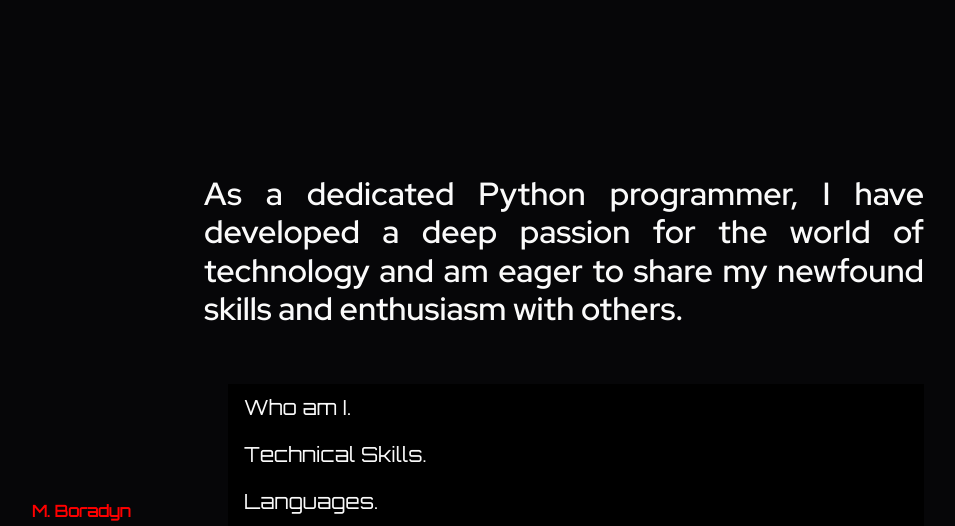
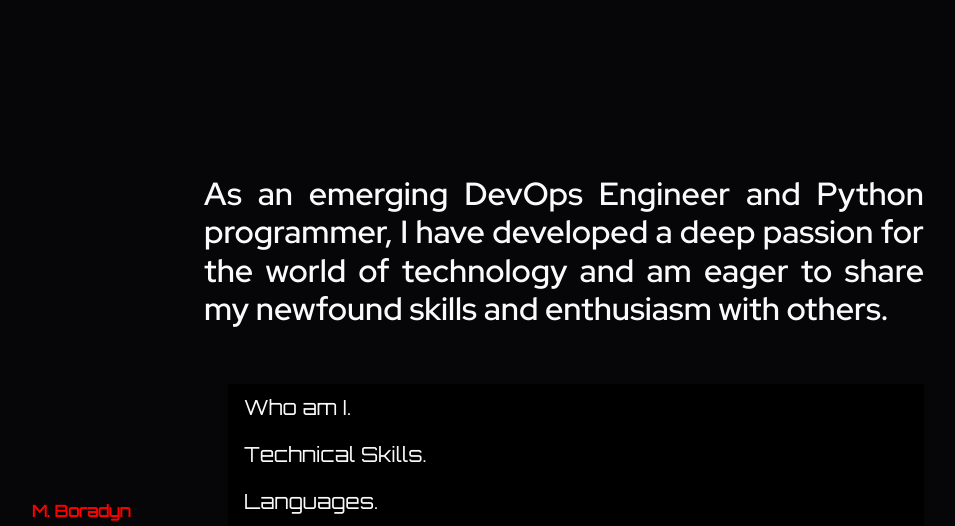
Before and after one commit to Veluthil/Portfolio-Project, a Flask app: page /about in a window 1280 px wide. Shown: the part 197-723 px from the top of the page, without its empty margins (88-1043 px from the left). Run offline with Flask 2, Linux system fonts and the light colour scheme; some libraries are stand-ins or nearby versions.

Commit message:
Update about.html

```diff
--- a/templates/about.html
+++ b/templates/about.html
@@ -9,8 +9,8 @@
 <div class="container main">
     <div class="row">
         <div class="col-lg-8 col-md-10 mx-auto">
-            <h2 class="subtitle">As a dedicated Python programmer, I have developed a deep passion for the world of technology
-                and am eager to share my newfound skills and enthusiasm with others.</h2>
+            <h2 class="subtitle">As an emerging DevOps Engineer and Python programmer, I have developed a deep passion
+                for the world of technology and am eager to share my newfound skills and enthusiasm with others.</h2>
             <br>
             <li class="nav-item stack">
                 <a class="nav-link active text-reset stack" style="--index: 0;" href="#whoami">Who am I.</a>
```
